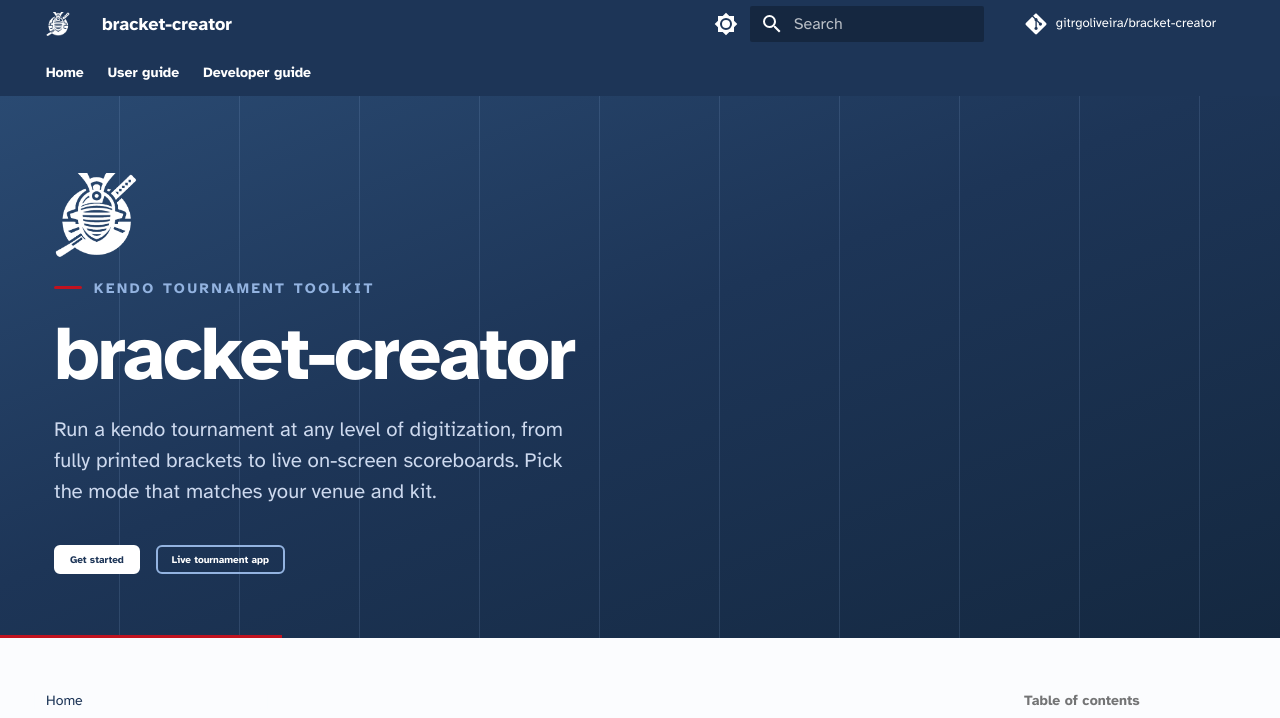
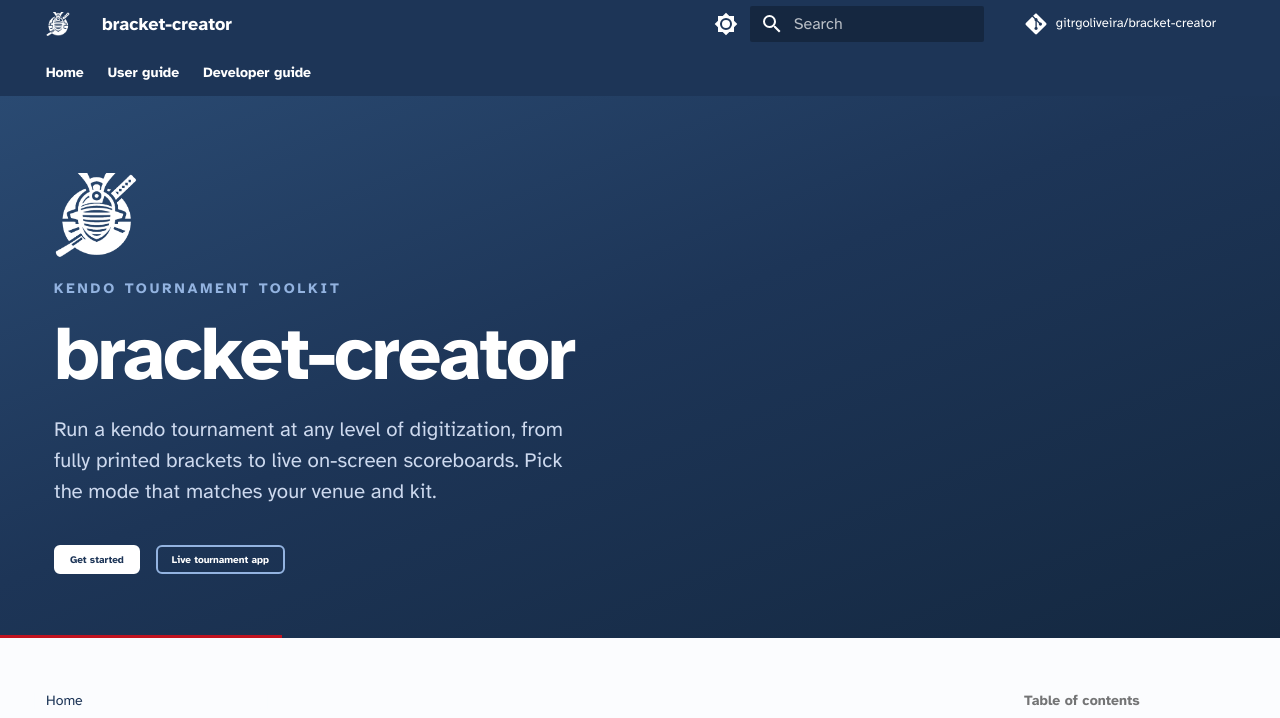
Before and after one commit to gitrgoliveira/bracket-creator, an MkDocs documentation site: the page built from docs/index.md, in a window 1280 px wide. Shown: the top 718 px of the page. Built offline with MkDocs 1.6.1 and Material for MkDocs 9.7.7, drawn with Linux system fonts in a browser that asks for light colours; comment, search, counter and statistics services are not loaded.

Commit message:
docs: drop the invented hero "court-lane" decoration
A kendo shiai-jo is a square court with boundary and center lines, not a
lane grid. The vertical hero hairlines and the extra kicker tick were a
fabricated "court-lane" motif that does not match the sport, so remove them.
Keep the plain navy gradient (still no corner glow) and the pre-existing
Aka strike; the functional mode-card wash tint stays.

Co-Authored-By: Claude Opus 4.8 <noreply@anthropic.com>

```diff
--- a/docs/assets/stylesheets/extra.css
+++ b/docs/assets/stylesheets/extra.css
@@ -179,11 +179,8 @@ html, body { overflow-x: clip; }
 
 /* ===== Home hero (rendered by overrides/home.html) ===== */
 .bc-hero {
-	/* Court-lane hairlines (the shiai-jo motif) over a directional navy field,
-	 * replacing the earlier corner glow: structural, on-brand, single-hue. */
-	background:
-		repeating-linear-gradient(90deg, transparent 0 calc(6rem - 1px), var(--bc-sky-soft) calc(6rem - 1px) 6rem),
-		linear-gradient(158deg, var(--bc-navy-700) 0%, var(--bc-navy) 46%, var(--bc-navy-deep) 100%);
+	/* Clean directional navy field (no corner glow, no decorative lines). */
+	background: linear-gradient(158deg, var(--bc-navy-700) 0%, var(--bc-navy) 46%, var(--bc-navy-deep) 100%);
 	color: var(--bc-ice);
 	position: relative;
 	overflow: hidden;
@@ -208,24 +205,12 @@ html, body { overflow-x: clip; }
 	margin-bottom: 1.1rem;
 }
 .bc-hero__kicker {
-	/* Lead with the court-line tick (same motif as h2::before) so the eyebrow
-	 * reads as part of the design language, not a generic tracked label. */
-	display: flex;
-	align-items: center;
-	gap: 0.6rem;
 	font-size: 0.72rem;
 	font-weight: 800;
-	letter-spacing: 0.18em;
+	letter-spacing: 0.2em;
 	text-transform: uppercase;
 	color: var(--bc-sky);
 	margin: 0 0 0.9rem;
-}
-.bc-hero__kicker::before {
-	content: "";
-	width: 1.4rem;
-	height: var(--bc-rule);
-	background: var(--bc-aka);
-	border-radius: 2px;
 }
 .bc-hero__title {
 	font-size: clamp(2.4rem, 6vw, 3.9rem);
```
